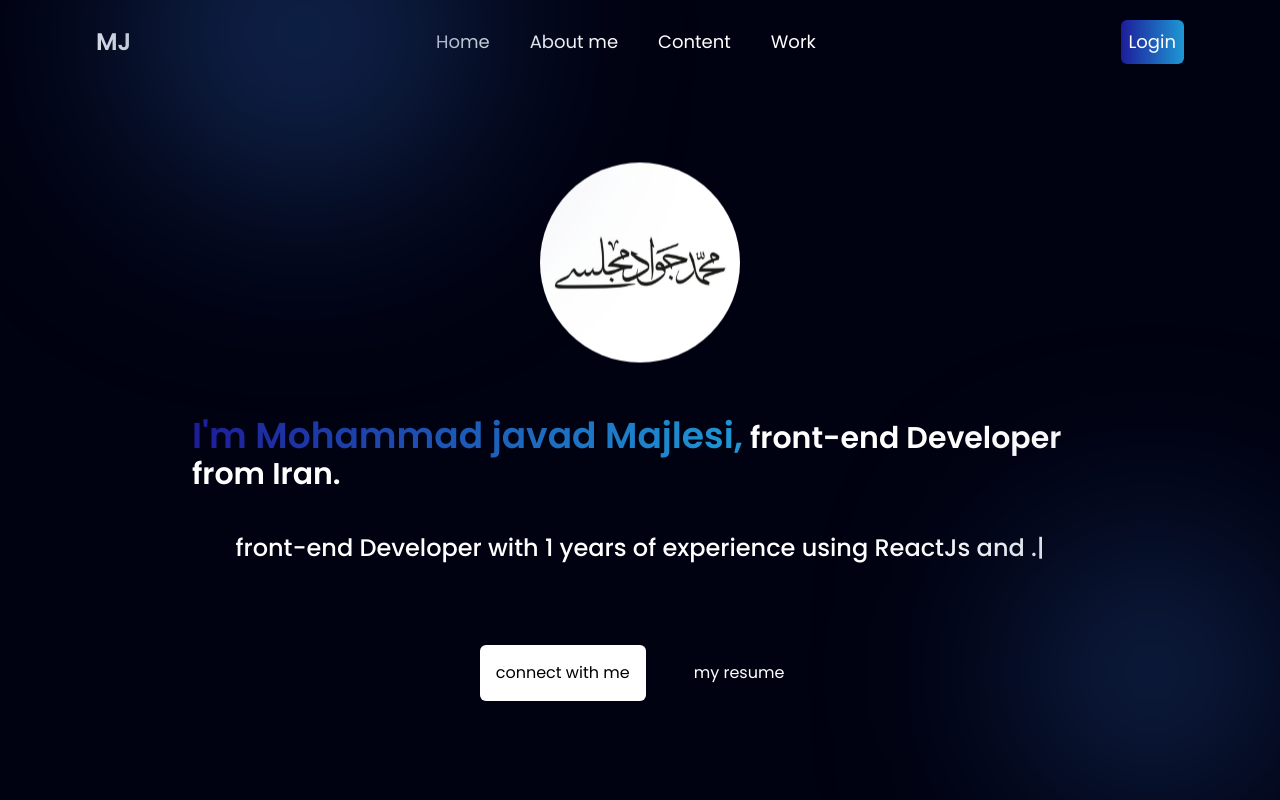
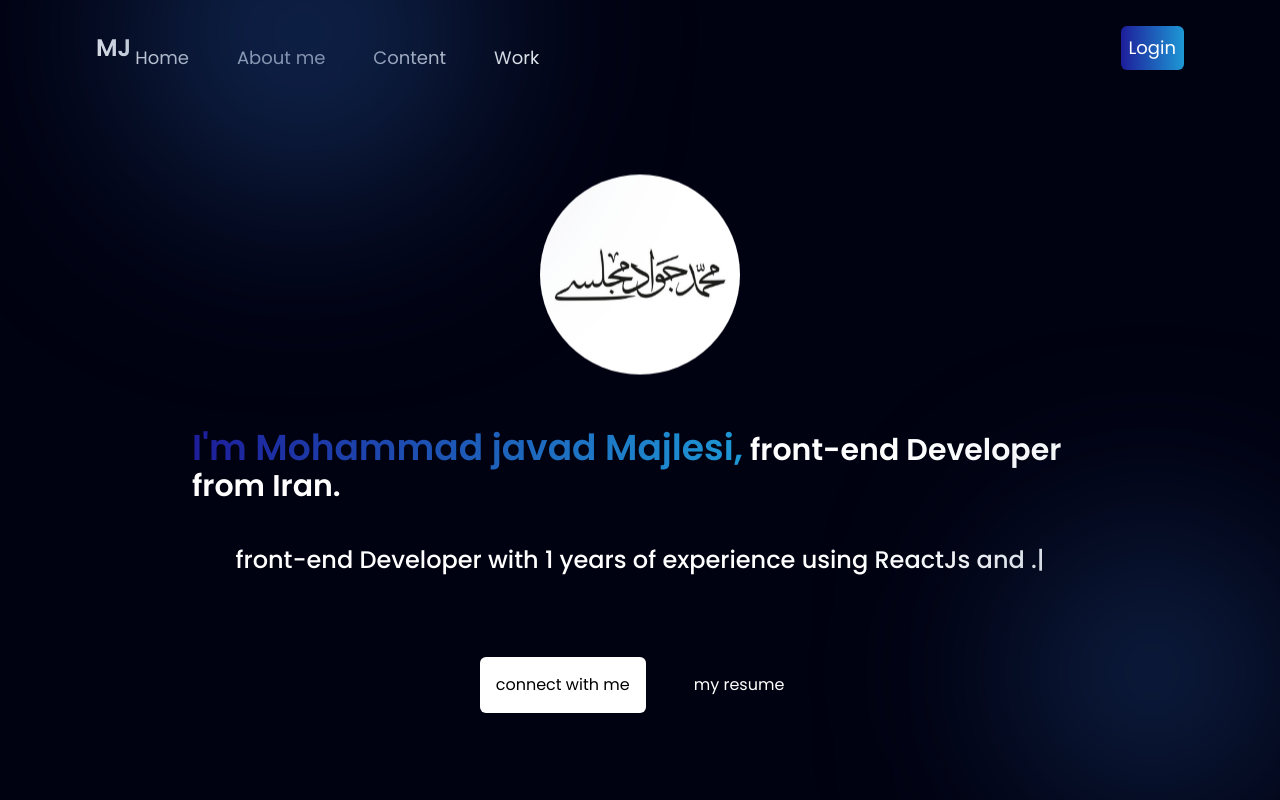
Before and after one commit to mjmajlesi/portfolio-website, a React (Vite) app: page / in a window 1280 px wide. Built offline with nearby package versions, Linux system fonts and the light colour scheme.

Commit message:
responsive nav and about page

```diff
--- a/src/components/About.tsx
+++ b/src/components/About.tsx
@@ -23,11 +23,11 @@ const About = () => {
           <h2 className="text-4xl font-medium z-10 ">
             About me
           </h2>
-          <svg className=" max-xl:hidden absolute top-[-45px] left-[830px] z-0"> { /* watch video */}
+          <svg className=" max-xl:hidden absolute left-[50%] right-[50%] z-0">
             <image height="150" width="130" href={imgabout} />
           </svg>
         </div>
-        <div className=" my-20 flex justify-around items-center ">
+        <div className=" my-20 flex justify-center gap-16 items-center ">
           <div>
             <img src={imgprof} className="rounded-xl max-lg:hidden" width={350} alt="imageBio" />
           </div>
@@ -43,11 +43,11 @@ const About = () => {
             <div className="progress-bar ">
               <div className="flex flex-col max-md:justify-center md:flex-row pb-3 md:items-center">
                 <p className="min-w-[110px] font-medium text-lg">Html & Css</p>
-                <hr className="h-1 w-[75%] rounded-xl bg-gradient-to-r from-[#1d1d9a] to-[#1e98d5] " />
+                <hr className="h-1 w-[90%] rounded-xl bg-gradient-to-r from-[#1d1d9a] to-[#1e98d5] " />
               </div>
               <div className="flex flex-col max-md:justify-center md:flex-row pb-3 md:items-center">
                 <p className="min-w-[110px] font-medium text-lg">Tailwind</p>
-                <hr className="h-1 w-[60%] rounded-xl bg-gradient-to-r from-[#1d1d9a] to-[#1e98d5] " />
+                <hr className="h-1 w-[80%] rounded-xl bg-gradient-to-r from-[#1d1d9a] to-[#1e98d5] " />
               </div>
               <div className="flex flex-col max-md:justify-center md:flex-row pb-3 md:items-center">
                 <p className="min-w-[110px] font-medium text-lg">JavaScript</p>
@@ -56,6 +56,10 @@ const About = () => {
               <div className="flex flex-col max-md:justify-center md:flex-row pb-3 md:items-center">
                 <p className="min-w-[110px] font-medium text-lg">ReactJs</p>
                 <hr className="h-1 w-[80%] rounded-xl bg-gradient-to-r from-[#1d1d9a] to-[#1e98d5] " />
+              </div>
+              <div className="flex flex-col max-md:justify-center md:flex-row pb-3 md:items-center">
+                <p className="min-w-[110px] font-medium text-lg">NextJs</p>
+                <hr className="h-1 w-[50%] rounded-xl bg-gradient-to-r from-[#1d1d9a] to-[#1e98d5] " />
               </div>
             </div>
             <IconContext.Provider value={{ size : "50px"}}>
--- a/src/components/Navbar.tsx
+++ b/src/components/Navbar.tsx
@@ -29,25 +29,27 @@ function Navbar() {
   const toggleNav = () => setIsNavOpen(!isNavOpen);
 
   return (
-    <div className={`${isNavOpen ? "Navbar" : "mb-24"}`}>
+    <div className={`${isNavOpen ? "Navbar" : "mb-6"}`}>
       <Container>
         <div className="flex flex-col items-start md:flex-row md:items-center md:justify-between mt-5 text-lg">
+          <div className="flex items-center justify-between w-full md:w-auto">
             <p className="font-semibold text-2xl ">MJ</p>
             <div
               onClick={toggleNav}
-            className="absolute t0p-[0.75rem] right-[1rem] md:hidden flex flex-col justify-between w-[2.25rem] h-[2rem]"
+              className="md:hidden flex flex-col justify-between w-[2.25rem] h-[2rem]"
             >
               <span className="h-[0.4rem] w-full bg-white rounded-md"></span>
               <span className="h-[0.4rem] w-full bg-white rounded-md"></span>
               <span className="h-[0.4rem] w-full bg-white rounded-md"></span>
             </div>
+          </div>
+
           <ul
-            className={` ${
-              isNavOpen ? "hidden" : "flex"
-            } md:flex flex-col md:flex-row gap-4 md:gap-10 items-center absolute md:relative top-16 md:top-0 left-0 w-full md:w-auto bg-gray-900 md:bg-transparent p-5 md:p-0`}
+            className={` ${isNavOpen ? "hidden" : "flex"
+              } md:flex flex-col rounded-lg md:flex-row gap-4 w-full mt-5 md:gap-10 items-center bg-gray-900 md:bg-transparent `}
           >
             {navs.map((nav, index) => (
-              <li className="active:text-Blue">
+              <li className="active:text-gray-500 p-1">
                 <AnchorLink
                   key={index}
                   className="anchor-link hover:text-Blue"
```
Lines whose indentation alone changed are shown as unchanged.
